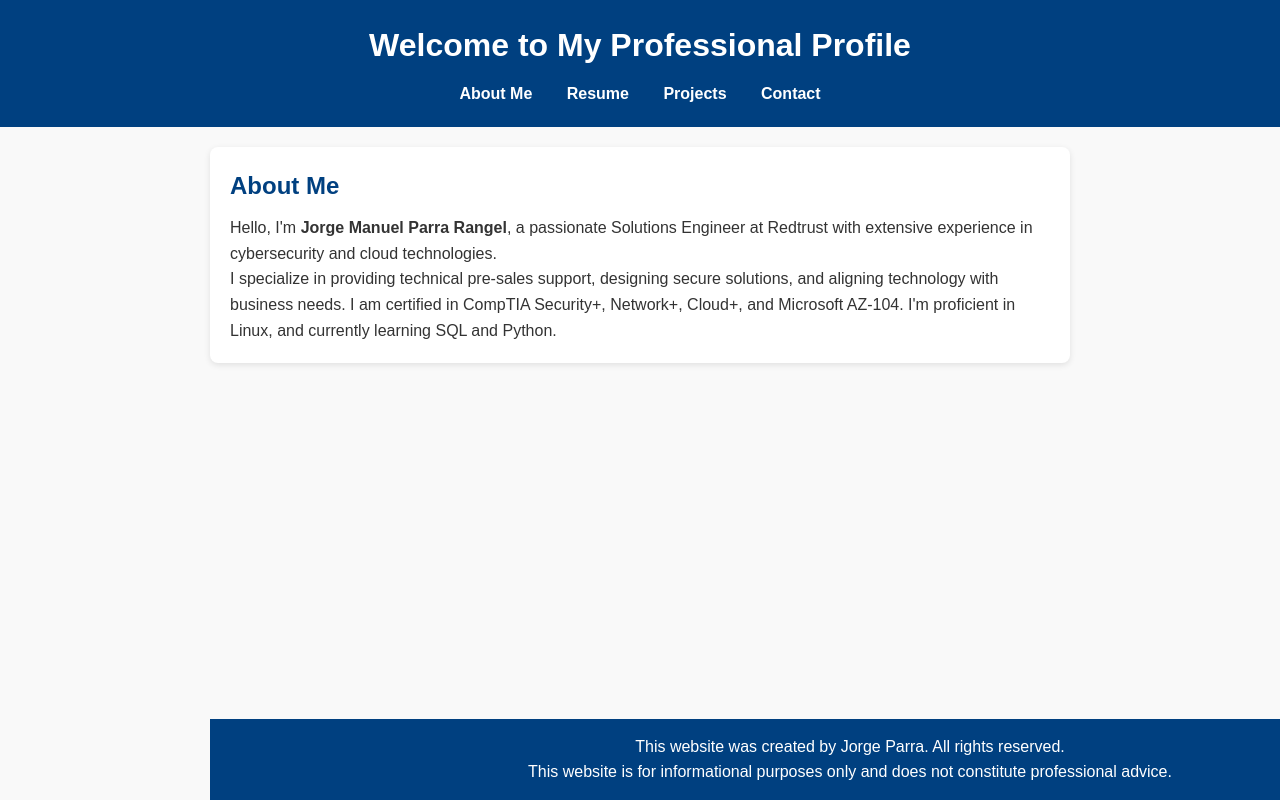
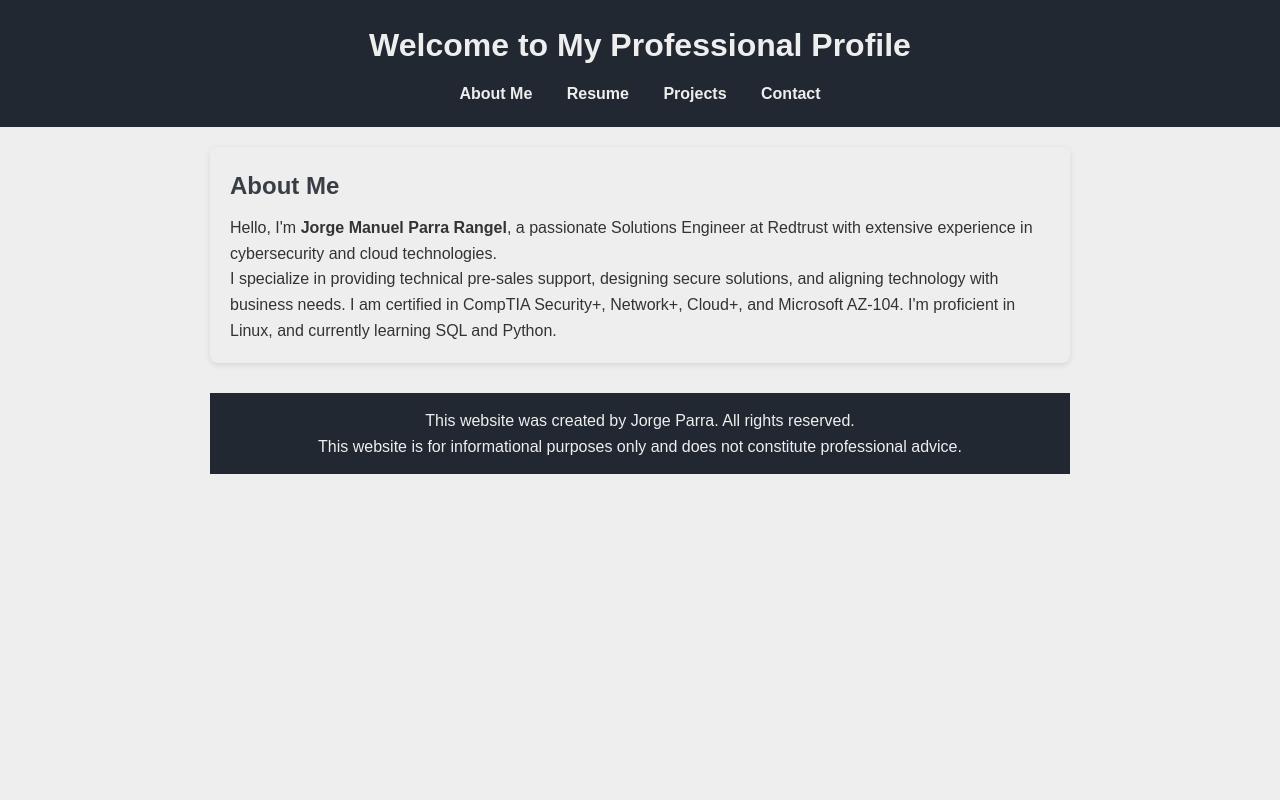
Before and after one commit to mjorgeparra/Master_Proyecto_1_HTML_CSS, a plain HTML site: page index.html in a window 1280 px wide. Drawn offline with Linux system fonts and the light colour scheme.

Commit message:
Updated style.css

```diff
--- a/index.html
+++ b/index.html
@@ -8,7 +8,7 @@
     <meta name="author" content="Jorge Manuel Parra Rangel">
     <title>Jorge Manuel Parra Rangel - Solutions Engineer</title>
     <!-- Link to external stylesheet -->
-    <link rel="stylesheet" href="styles.css">
+    <link rel="stylesheet" href="./styles.css">
 </head>
 <body>
 
@@ -17,7 +17,7 @@
     <nav>
         <ul>
             <li><a href="./index.html#about-me">About Me</a></li>
-            <li><a href="./myresume.html">Resume</a></li>
+            <li><a href="./resume.html">Resume</a></li>
             <li><a href="./projects.html#projects">Projects</a></li>
             <li><a href="./contact.html#contact">Contact</a></li>
         </ul>
--- a/styles.css
+++ b/styles.css
@@ -8,15 +8,15 @@
 body {
     font-family: Arial, sans-serif;
     line-height: 1.6;
-    background: #f9f9f9;
+    background: #EEEEEE;
     color: #333;
     padding-bottom: 60px; /* Space for footer */
 }
 
 /* Header */
 header {
-    background: #004080;
-    color: white;
+    background: #222831;
+    color: #EEEEEE;
     padding: 20px 0;
     text-align: center;
 }
@@ -36,7 +36,7 @@ nav ul li {
 }
 
 nav a {
-    color: white;
+    color: #EEEEEE;
     text-decoration: none;
     font-weight: bold;
 }
@@ -53,7 +53,7 @@ main {
 }
 
 section {
-    background: white;
+    background: #EEEEEE;
     padding: 20px;
     margin-bottom: 30px;
     border-radius: 8px;
@@ -61,13 +61,13 @@ section {
 }
 
 h2 {
-    color: #004080;
+    color: #393E46;
     margin-bottom: 10px;
 }
 
 h3 {
     margin-top: 20px;
-    color: #0066cc;
+    color: #00ADB5;
 }
 
 /* Contact Section */
@@ -89,9 +89,11 @@ h3 {
 footer {
     text-align: center;
     padding: 15px;
-    background: #004080;
-    color: white;
-    position: fixed;
-    width: 100%;
-    bottom: 0;
+    background: #222831;
+    color: #EEEEEE;
+    width: 100%; /* Full width */
+    max-width: 900px; /* Match the main content */
+    margin: 0 auto; /* Center the footer */
+    position: relative; /* Change to relative if you want it in the normal flow */
+    bottom: 0; /* Keep this if you want it at the bottom of the page */
 }
```
Also changed, not shown: contact.html (+6 -6 lines), projects.html (+2 -2 lines), resume.html (renamed from myresume.html, +8 -8 lines).
